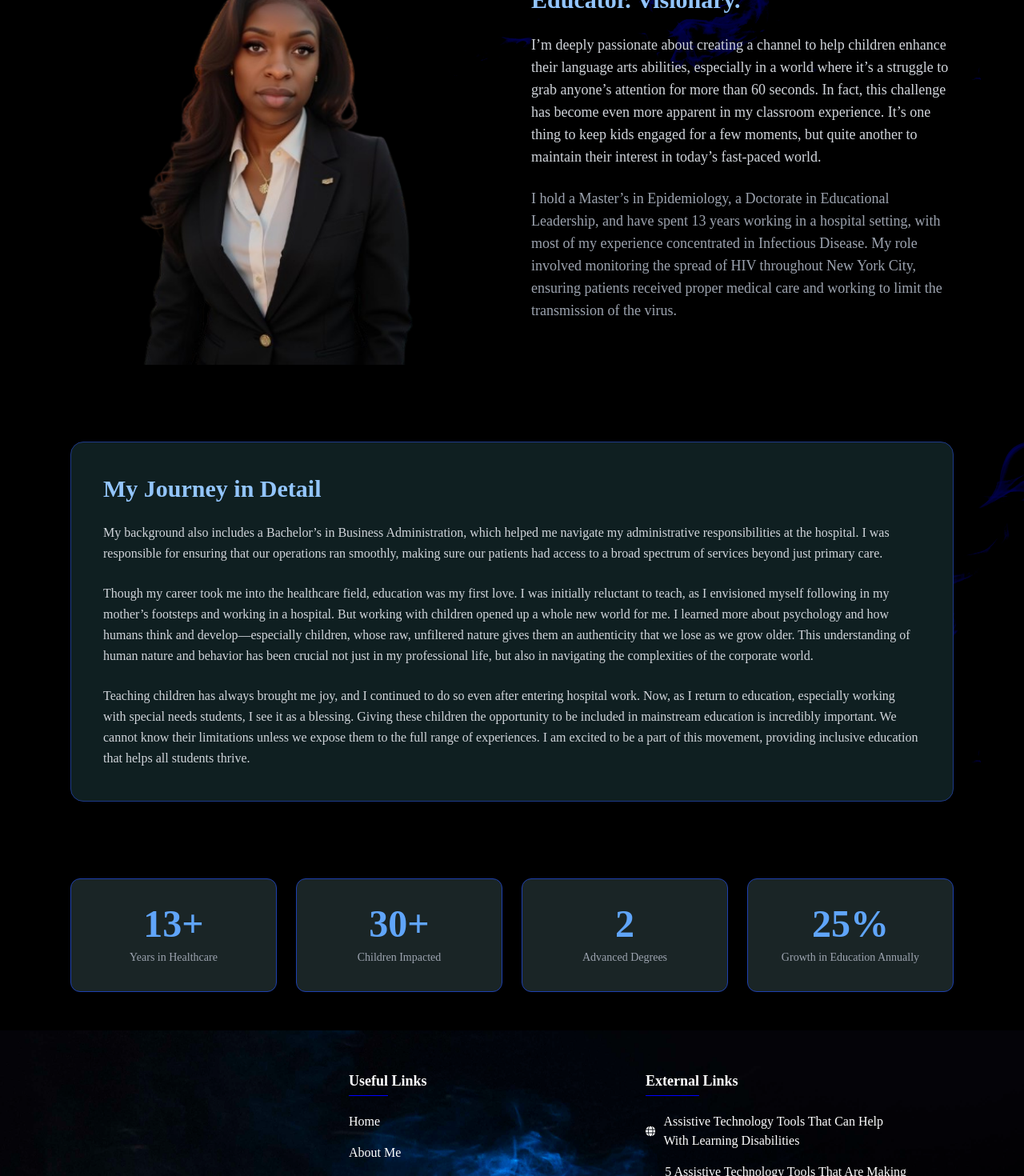
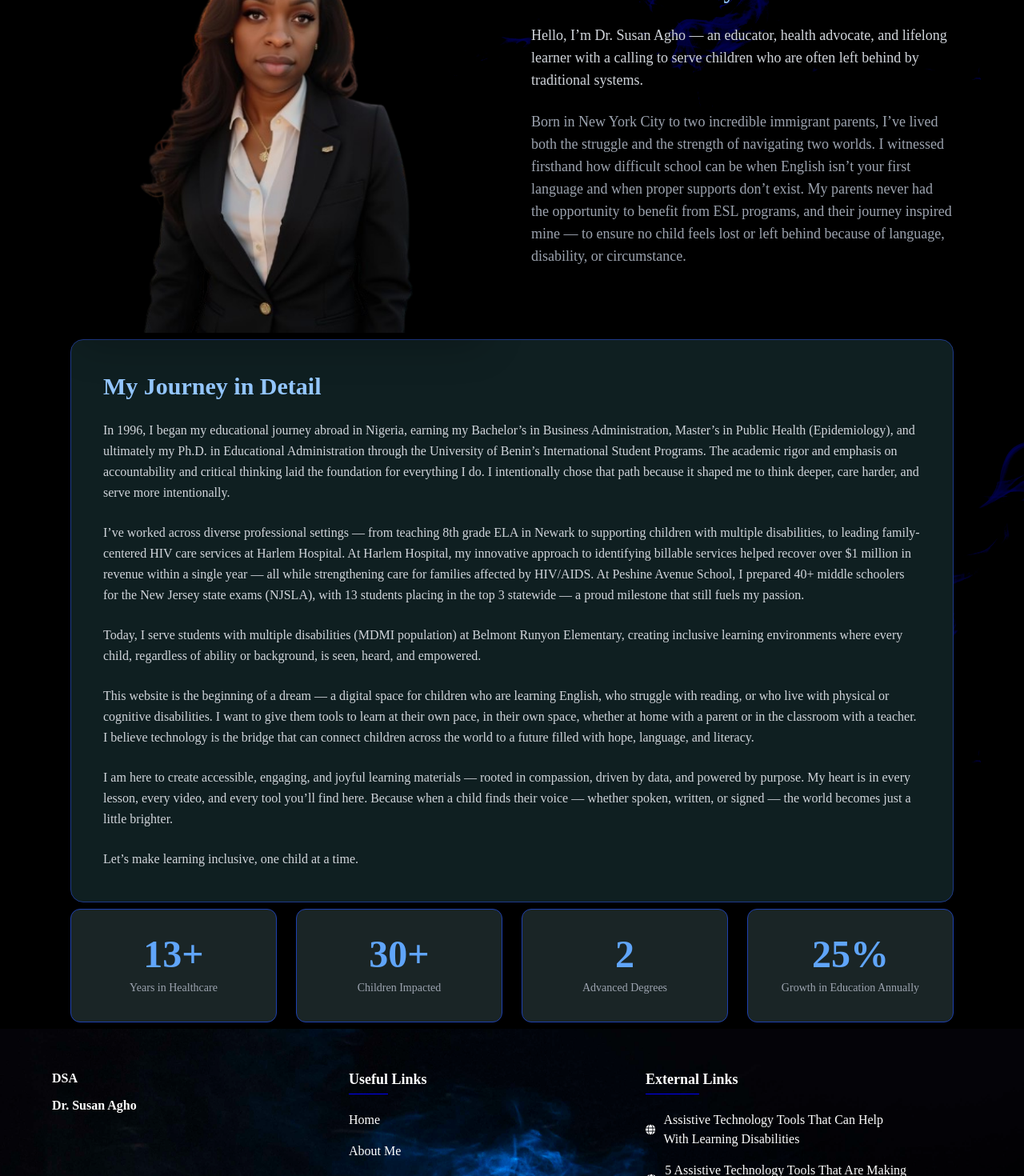
Before and after one commit to MrChampion2020/schoolportfolio, a React (Create React App) app: page /about in a window 1280 px wide. Shown: the part 720-2190 px from the top of the page at 80% size. Built offline with nearby package versions, Linux system fonts and the light colour scheme.

Commit message:
merge remote changes

```diff
--- a/src/components/Footer.jsx
+++ b/src/components/Footer.jsx
@@ -56,18 +56,18 @@ const Footer = ({ navigation }) => {
             flexDirection: "column",
             gap: "10px",
             width: isMobile ? "100%" : "30%",
-            marginTop: isMobile ? "0" : "auto",
+            marginTop: isMobile ? "0" : "0",
           }}
         >
           <a
             href="/"
-            style={{ textDecoration: "none", color: 'white', fontWeight: 900 }}
+            style={{ textDecoration: "none", color: 'white', fontWeight: 900, }}
             onClick={() => navigation("/")}
           >
-            SA
+            DSA
           </a>
           <p style={{ fontSize: "16px", fontWeight: "bold" }}>
-            Susan Agho
+            Dr. Susan Agho
           </p>
         </div>
 
@@ -266,7 +266,7 @@ const Footer = ({ navigation }) => {
           }}
         >
           <p style={{ fontSize: "14px" }}>
-            &copy; {new Date().getFullYear()} Susan Agho | All rights reserved
+            &copy; {new Date().getFullYear()} Dr. Susan Agho | All rights reserved
           </p>
         </div>
       </footer>
--- a/src/navigation/Navigation.jsx
+++ b/src/navigation/Navigation.jsx
@@ -1,5 +1,5 @@
 import React from "react";
-import { BrowserRouter, Route, Routes } from "react-router-dom";
+import { createBrowserRouter, RouterProvider, ScrollRestoration } from "react-router-dom";
 import {
   Services,
   Home,
@@ -9,20 +9,65 @@ import {
   Resources
 } from "../screens/index";
 
+const router = createBrowserRouter([
+  {
+    path: "/",
+    element: (
+      <>
+        <ScrollRestoration />
+        <Home />
+      </>
+    ),
+  },
+  {
+    path: "/contact",
+    element: (
+      <>
+        <ScrollRestoration />
+        <Contact />
+      </>
+    ),
+  },
+  {
+    path: "/projects",
+    element: (
+      <>
+        <ScrollRestoration />
+        <Projects />
+      </>
+    ),
+  },
+  {
+    path: "/about",
+    element: (
+      <>
+        <ScrollRestoration />
+        <About />
+      </>
+    ),
+  },
+  {
+    path: "/services",
+    element: (
+      <>
+        <ScrollRestoration />
+        <Services />
+      </>
+    ),
+  },
+  {
+    path: "/resources",
+    element: (
+      <>
+        <ScrollRestoration />
+        <Resources />
+      </>
+    ),
+  },
+]);
+
 const Navigation = () => {
-  return (
-    <BrowserRouter>
-      <Routes>
-        <Route path="/" element={<Home />} />  {/* Home Route */}
-        <Route path="contact" element={<Contact />} />  {/* Contact Route */}
-        <Route path="projects" element={<Projects />} /> {/* Projects Route */}
-        <Route path="about" element={<About />} />  {/* About Route */}
-        <Route path="services" element={<Services />} />  {/* Services Route */}
-        <Route path="resources" element={<Resources />} />  {/* Services Route */}
-
-      </Routes>
-    </BrowserRouter>
-  );
+  return <RouterProvider router={router} />;
 };
 
 export default Navigation;
--- a/src/screens/mainstack/About.jsx
+++ b/src/screens/mainstack/About.jsx
@@ -45,7 +45,7 @@ export default function About() {
       </header>
 
       {/* Main Content */}
-      <main className="max-w-6xl mx-auto px-6 py-12 space-y-24">
+      <main className="max-w-6xl mx-auto px-6 py-2 space-y-2">
         {/* Profile Section */}
         <motion.div
           className="grid lg:grid-cols-2 gap-12 items-center"
@@ -64,10 +64,10 @@ export default function About() {
               Educator. Visionary.
             </h2>
             <p className="text-lg text-gray-300">
-              I’m deeply passionate about creating a channel to help children enhance their language arts abilities, especially in a world where it’s a struggle to grab anyone’s attention for more than 60 seconds. In fact, this challenge has become even more apparent in my classroom experience. It’s one thing to keep kids engaged for a few moments, but quite another to maintain their interest in today’s fast-paced world.
+             Hello, I’m Dr. Susan Agho — an educator, health advocate, and lifelong learner with a calling to serve children who are often left behind by traditional systems.
             </p>
             <p className="text-lg text-gray-400">
-            I hold a Master’s in Epidemiology, a Doctorate in Educational Leadership, and have spent 13 years working in a hospital setting, with most of my experience concentrated in Infectious Disease. My role involved monitoring the spread of HIV throughout New York City, ensuring patients received proper medical care and working to limit the transmission of the virus.
+           Born in New York City to two incredible immigrant parents, I’ve lived both the struggle and the strength of navigating two worlds. I witnessed firsthand how difficult school can be when English isn’t your first language and when proper supports don’t exist. My parents never had the opportunity to benefit from ESL programs, and their journey inspired mine — to ensure no child feels lost or left behind because of language, disability, or circumstance.
             </p>
           </div>
         </motion.div>
@@ -82,15 +82,40 @@ export default function About() {
         >
           <h3 className="text-3xl font-semibold text-blue-300 mb-2">My Journey in Detail</h3>
           <p className="text-gray-300 leading-relaxed">
-           My background also includes a Bachelor’s in Business Administration, which helped me navigate my administrative responsibilities at the hospital. I was responsible for ensuring that our operations ran smoothly, making sure our patients had access to a broad spectrum of services beyond just primary care.
+
+           In 1996, I began my educational journey abroad in Nigeria, earning my Bachelor’s in Business Administration, Master’s in Public Health (Epidemiology), and ultimately my Ph.D. in Educational Administration through the University of Benin’s International Student Programs. The academic rigor and emphasis on accountability and critical thinking laid the foundation for everything I do. I intentionally chose that path because it shaped me to think deeper, care harder, and serve more intentionally.
           </p>
           <p className="text-gray-300 leading-relaxed">
-            Though my career took me into the healthcare field, education was my first love. I was initially reluctant to teach, as I envisioned myself following in my mother’s footsteps and working in a hospital. But working with children opened up a whole new world for me. I learned more about psychology and how humans think and develop—especially children, whose raw, unfiltered nature gives them an authenticity that we lose as we grow older. This understanding of human nature and behavior has been crucial not just in my professional life, but also in navigating the complexities of the corporate world.
+
+           I’ve worked across diverse professional settings — from teaching 8th grade ELA in Newark to supporting children with multiple disabilities, to leading family-centered HIV care services at Harlem Hospital. At Harlem Hospital, my innovative approach to identifying billable services helped recover over $1 million in revenue within a single year — all while strengthening care for families affected by HIV/AIDS. At Peshine Avenue School, I prepared 40+ middle schoolers for the New Jersey state exams (NJSLA), with 13 students placing in the top 3 statewide — a proud milestone that still fuels my passion.
           </p>
           <p className="text-gray-300 leading-relaxed">
-          Teaching children has always brought me joy, and I continued to do so even after entering hospital work. Now, as I return to education, especially working with special needs students, I see it as a blessing. Giving these children the opportunity to be included in mainstream education is incredibly important. We cannot know their limitations unless we expose them to the full range of experiences. I am excited to be a part of this movement, providing inclusive education that helps all students thrive.
+          Today, I serve students with multiple disabilities (MDMI population) at Belmont Runyon Elementary, creating inclusive learning environments where every child, regardless of ability or background, is seen, heard, and empowered.
+          </p>
+
+          <p className="text-gray-300 leading-relaxed">
+          This website is the beginning of a dream — a digital space for children who are learning English, who struggle with reading, or who live with physical or cognitive disabilities. I want to give them tools to learn at their own pace, in their own space, whether at home with a parent or in the classroom with a teacher. I believe technology is the bridge that can connect children across the world to a future filled with hope, language, and literacy.
+
+
+
+          </p>
+
+<p className="text-gray-300 leading-relaxed">
+
+
+I am here to create accessible, engaging, and joyful learning materials — rooted in compassion, driven by data, and powered by purpose. My heart is in every lesson, every video, and every tool you’ll find here. Because when a child finds their voice — whether spoken, written, or signed — the world becomes just a little brighter.
+
+          </p>
+
+
+<p className="text-gray-300 leading-relaxed">
+
+
+Let’s make learning inclusive, one child at a time.
+
           </p>
         </motion.section>
+
 
         {/* Stats Section */}
         <motion.section
--- a/src/screens/mainstack/Home.jsx
+++ b/src/screens/mainstack/Home.jsx
@@ -106,21 +106,44 @@ const Home = () => {
               style={{padding: '20px auto'}}
               >
                 <span className="block" style={{ color: "black", margin: "20px auto" }}>
-                  {greeting}, I am
+                  Hello, I am
                 </span>
-                <span className="block text-[blue]">Susan Agho</span>
+                <span className="block text-[blue]">Dr. Susan Agho</span>
               </motion.h1>
+
               <motion.p
                 variants={itemVariants}
                 className="text-xl text-black-600 dark:text-black-300 gothic-font max-w-3xl"
               >
-                This site is dedicated to sharing EdTech resources, insights, and tools to empower educators and parents in creating inclusive, engaging learning environments for all children, especially in language arts and special education.
+                an educator, health advocate, and lifelong learner with a calling to serve children who are often left behind by traditional systems.
+
+              </motion.p>
+
+
+              <motion.p
+                variants={itemVariants}
+                className="text-xl text-black-600 dark:text-black-300 gothic-font max-w-3xl"
+              >
+               This website is the beginning of a dream — a digital space for children who are learning English, who struggle with reading, or who live with physical or cognitive disabilities. I want to give them tools to learn at their own pace, in their own space, whether at home with a parent or in the classroom with a teacher. I believe technology is the bridge that can connect children across the world to a future filled with hope, language, and literacy.
               </motion.p>
               <motion.p
                 variants={itemVariants}
                 className="text-xl text-black-600 dark:text-black-300 gothic-font max-w-3xl"
               >
-                Educator and innovator with a passion for enhancing language arts skills in a fast-paced world, driven by 13 years in healthcare and a deep commitment to inclusive education.
+                {/* Educator and innovator with a passion for enhancing language arts skills in a fast-paced world, driven by 13 years in healthcare and a deep commitment to inclusive education. */}
+
+              <motion.div
+                variants={itemVariants}
+                className="flex flex-col sm:flex-row space-y-4 sm:space-y-0 sm:space-x-4 mt-5"
+              >
+                <a
+                  href="/contact"
+                  className="inline-flex items-center justify-center px-6 py-3 border border-transparent text-base font-medium rounded-md text-blue bg-[white] hover:bg-[gray] dark:bg-[white] dark:hover:bg-[grey] md:text-lg gothic-font"
+                  style={{ width: isMobile ? "40%" : "auto" }}
+                >
+                 More About Me...
+                </a>
+              </motion.div>
               </motion.p>
               <motion.div variants={itemVariants} className="flex space-x-6">
                 <a
@@ -130,18 +153,7 @@ const Home = () => {
                   <Linkedin className="h-6 w-6" />
                 </a>
               </motion.div>
-              <motion.div
-                variants={itemVariants}
-                className="flex flex-col sm:flex-row space-y-4 sm:space-y-0 sm:space-x-4"
-              >
-                <a
-                  href="/contact"
-                  className="inline-flex items-center justify-center px-6 py-3 border border-transparent text-base font-medium rounded-md text-white bg-[black] hover:bg-[blue] dark:bg-[blue] dark:hover:bg-[black] md:text-lg gothic-font"
-                  style={{ width: isMobile ? "40%" : "auto" }}
-                >
-                  Contact
-                </a>
-              </motion.div>
+
             </motion.div>
             <motion.div
               variants={itemVariants}
@@ -184,10 +196,10 @@ const Home = () => {
             </motion.div>
             <motion.div variants={itemVariants} className="space-y-6">
               <p className="text-lg text-gray-600 dark:text-gray-300 gothic-font">
-               I’m deeply passionate about creating a channel to help children enhance their language arts abilities, especially in a world where it’s a struggle to grab anyone’s attention for more than 60 seconds. In fact, this challenge has become even more apparent in my classroom experience. It’s one thing to keep kids engaged for a few moments, but quite another to maintain their interest in today’s fast-paced world.
+              I am here to create accessible, engaging, and joyful learning materials — rooted in compassion, driven by data, and powered by purpose. My heart is in every lesson, every video, and every tool you’ll find here. Because when a child finds their voice — whether spoken, written, or signed — the world becomes just a little brighter.
               </p>
               <p className="text-lg text-gray-600 dark:text-gray-300 gothic-font">
-               Teaching children has always brought me joy, and I continued to do so even after entering hospital work. Now, as I return to education, especially working with special needs students, I see it as a blessing. Giving these children the opportunity to be included in mainstream education is incredibly important. We cannot know their limitations unless we expose them to the full range of experiences. I am excited to be a part of this movement, providing inclusive education that helps all students thrive.
+               I’ve worked across diverse professional settings — from teaching 8th grade ELA in Newark to supporting children with multiple disabilities, to leading family-centered HIV care services at Harlem Hospital. At Harlem Hospital, my innovative approach to identifying billable services helped recover over $1 million in revenue within a single year — all while strengthening care for families affected by HIV/AIDS. At Peshine Avenue School, I prepared 40+ middle schoolers for the New Jersey state exams (NJSLA), with 13 students placing in the top 3 statewide — a proud milestone that still fuels my passion.
               </p>
               <div className="flex flex-wrap gap-4">
                 <span className="px-4 py-2 bg-white dark:bg-gray-800 rounded-full text-sm font-medium text-gray-800 dark:text-gray-200 gothic-font">
```
Also changed, not shown: 1 other file (tests, documents, lock files or other folders).
